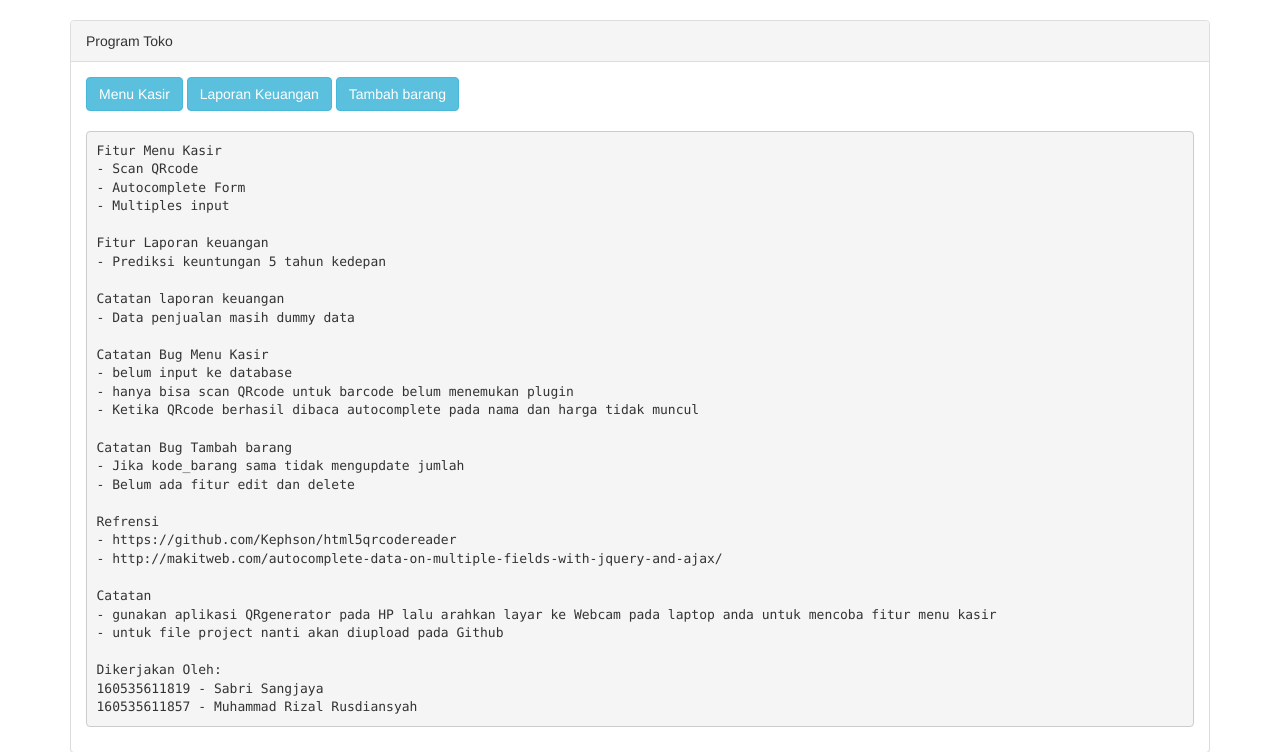
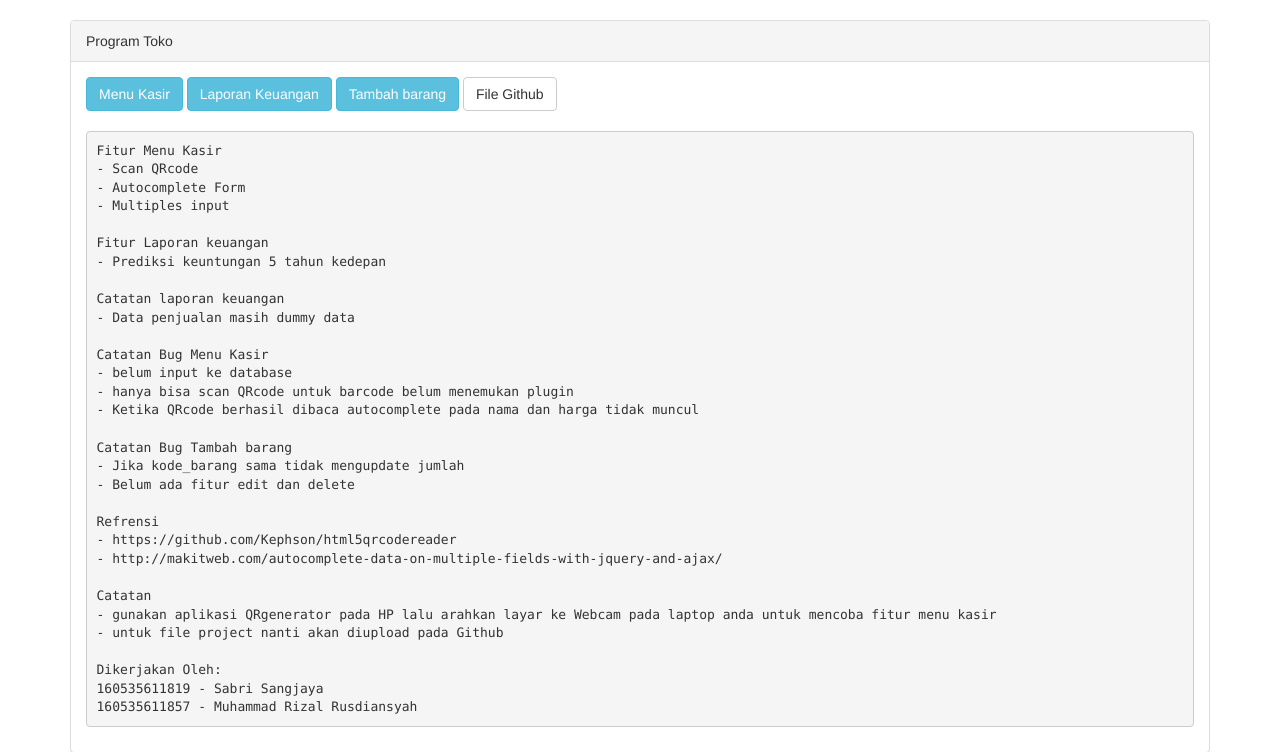
Before and after one commit to sabrisangjaya/kalkulus, a PHP site: page / in a window 1280 px wide. Shown: the top 752 px of the page. Run offline with PHP 8.4, Linux system fonts and the light colour scheme.

Commit message:
tambah link github
tambah link github

```diff
--- a/index.php
+++ b/index.php
@@ -20,6 +20,8 @@
   <a href="kasir.php" target="_blank" class="btn btn-info" role="button">Menu Kasir</a>
   <a href="laporan.php" target="_blank" class="btn btn-info" role="button">Laporan Keuangan</a>
   <a href="tambah.php" target="_blank" class="btn btn-info" role="button">Tambah barang</a>
+  <a href="https://github.com/sabrisangjaya/kalkulus" target="_blank" class="btn btn-default" role="button">File Github</a>
+
   <br/><br/>
 <pre>
 Fitur Menu Kasir
```
